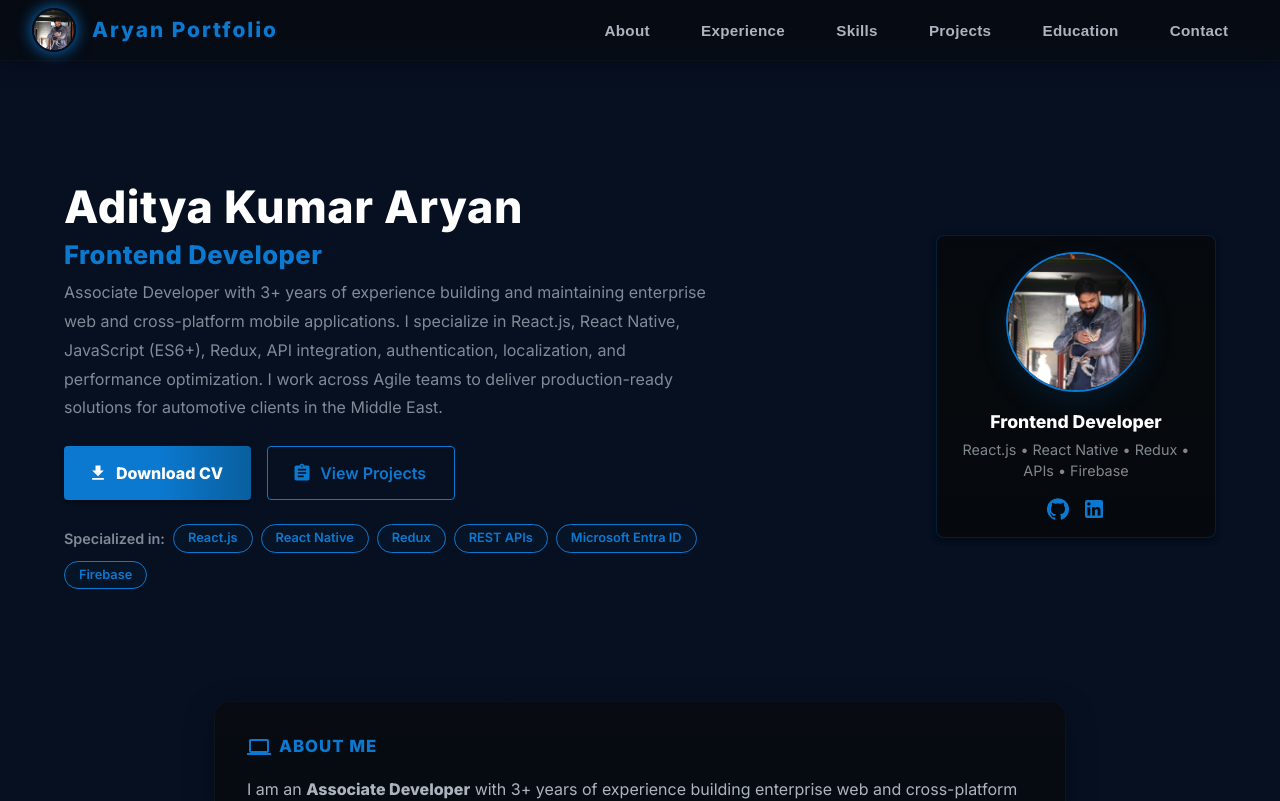
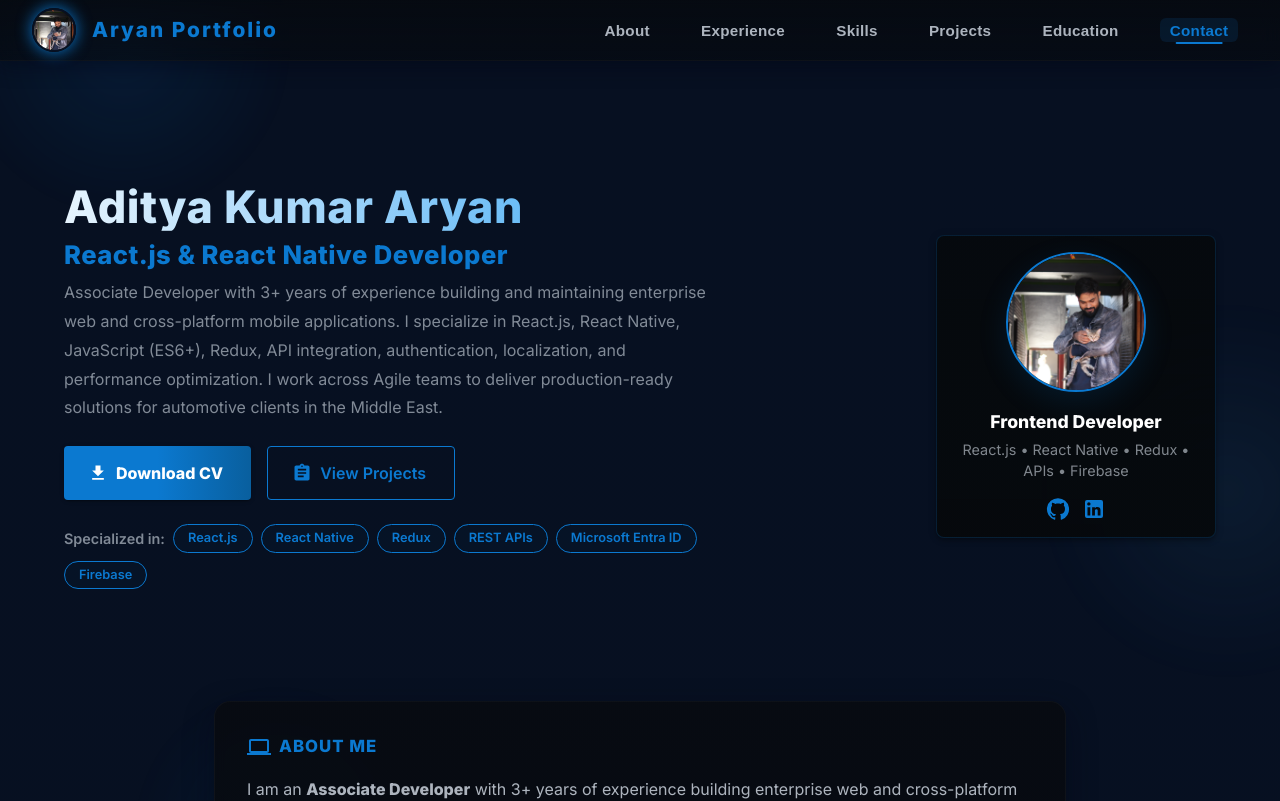
Before and after one commit to Adityaryan7/Portfolio, a React (Create React App) app: page / in a window 1280 px wide. Shown: the top 801 px of the page. Built offline with nearby package versions, Linux system fonts and the light colour scheme.

Commit message:
Update Portfolio.js

```diff
--- a/src/pages/Portfolio/Portfolio.js
+++ b/src/pages/Portfolio/Portfolio.js
@@ -27,6 +27,7 @@ import DownloadIcon from "@mui/icons-material/Download";
 import WorkIcon from "@mui/icons-material/Work";
 import AssignmentIcon from "@mui/icons-material/Assignment";
 import StarIcon from "@mui/icons-material/Star";
+import FormatQuoteIcon from "@mui/icons-material/FormatQuote";
 
 import {
   Box,
@@ -51,14 +52,32 @@ import {
 } from "@mui/material";
 import Drawer from "@mui/material/Drawer";
 import IconButton from "@mui/material/IconButton";
-import { styled } from "@mui/system";
+import { styled, keyframes } from "@mui/system";
 import { motion } from "framer-motion";
 
 const ACCENT = "#0b79d0";
 const ACCENT_DARK = "#095f9e";
+const ACCENT_LIGHT = "#4fb0f5";
 const ACCENT_RGBA = "rgba(11,121,208,0.12)";
 const MUTED = "rgba(230,238,248,0.75)";
 const MUTED_LIGHT = "rgba(230,238,248,0.55)";
+
+const gradientShift = keyframes`
+  0% { background-position: 0% 50%; }
+  50% { background-position: 100% 50%; }
+  100% { background-position: 0% 50%; }
+`;
+
+const floatBlob = keyframes`
+  0%, 100% { transform: translate(0, 0) scale(1); }
+  33% { transform: translate(30px, -40px) scale(1.08); }
+  66% { transform: translate(-20px, 30px) scale(0.95); }
+`;
+
+const shine = keyframes`
+  0% { transform: translateX(-120%) skewX(-15deg); }
+  100% { transform: translateX(220%) skewX(-15deg); }
+`;
 
 const GradientBackground = styled(Box)(({ theme }) => ({
   minHeight: "100vh",
@@ -70,6 +89,7 @@ const GradientBackground = styled(Box)(({ theme }) => ({
   lineHeight: 1.6,
   overflowX: "hidden",
   paddingTop: 88,
+  position: "relative",
   [theme.breakpoints.down("sm")]: {
     paddingTop: 72,
     width: "100vw",
@@ -79,6 +99,39 @@ const GradientBackground = styled(Box)(({ theme }) => ({
     paddingTop: 64,
   },
 }));
+
+const BackgroundGlow = styled(Box)({
+  position: "fixed",
+  inset: 0,
+  zIndex: 0,
+  pointerEvents: "none",
+  overflow: "hidden",
+});
+
+const Blob = styled(Box)(({ top, left, size, color, delay }) => ({
+  position: "absolute",
+  top,
+  left,
+  width: size,
+  height: size,
+  borderRadius: "50%",
+  background: `radial-gradient(circle, ${color} 0%, rgba(0,0,0,0) 70%)`,
+  filter: "blur(10px)",
+  opacity: 0.35,
+  animation: `${floatBlob} 16s ease-in-out infinite`,
+  animationDelay: delay || "0s",
+}));
+
+const ScrollProgressBar = styled(Box)({
+  position: "fixed",
+  top: 0,
+  left: 0,
+  height: 3,
+  background: `linear-gradient(90deg, ${ACCENT}, ${ACCENT_LIGHT})`,
+  zIndex: 1400,
+  transition: "width 0.1s linear",
+  boxShadow: `0 0 12px ${ACCENT}88`,
+});
 
 const GlassNav = styled(Box)(({ theme }) => ({
   position: "fixed",
@@ -87,6 +140,7 @@ const GlassNav = styled(Box)(({ theme }) => ({
   width: "100%",
   zIndex: 1200,
   background: "linear-gradient(180deg, rgba(6,9,14,0.82), rgba(6,9,14,0.6))",
+  backdropFilter: "blur(10px)",
   borderBottom: "1px solid rgba(255,255,255,0.03)",
   display: "flex",
   alignItems: "center",
@@ -101,8 +155,8 @@ const GlassNav = styled(Box)(({ theme }) => ({
   },
 }));
 
-const NavLink = styled("button")(({ theme }) => ({
-  color: MUTED,
+const NavLink = styled("button")(({ theme, active }) => ({
+  color: active ? ACCENT : MUTED,
   margin: theme.spacing(0, 1.25),
   fontWeight: 600,
   textDecoration: "none",
@@ -113,11 +167,24 @@ const NavLink = styled("button")(({ theme }) => ({
   transition: "background 0.14s, color 0.14s, transform 0.12s",
   cursor: "pointer",
   border: "none",
-  background: "transparent",
+  background: active ? ACCENT_RGBA : "transparent",
+  position: "relative",
   "&:hover": {
     background: ACCENT_RGBA,
     color: ACCENT,
     transform: "translateY(-2px)",
+  },
+  "&::after": {
+    content: '""',
+    position: "absolute",
+    left: "50%",
+    bottom: -2,
+    transform: active ? "translateX(-50%) scaleX(1)" : "translateX(-50%) scaleX(0)",
+    width: "60%",
+    height: 2,
+    borderRadius: 2,
+    background: ACCENT,
+    transition: "transform 0.2s ease",
   },
   [theme.breakpoints.down("md")]: {
     margin: theme.spacing(0, 0.8),
@@ -164,6 +231,8 @@ const HeroSection = styled(Box)(({ theme }) => ({
   justifyContent: "center",
   paddingTop: theme.spacing(8),
   paddingBottom: theme.spacing(6),
+  position: "relative",
+  zIndex: 1,
   [theme.breakpoints.up("md")]: {
     paddingTop: theme.spacing(12),
     paddingBottom: theme.spacing(10),
@@ -173,6 +242,15 @@ const HeroSection = styled(Box)(({ theme }) => ({
     paddingBottom: theme.spacing(4),
   },
 }));
+
+const GradientName = styled(Typography)({
+  background: `linear-gradient(90deg, #ffffff, ${ACCENT_LIGHT}, ${ACCENT}, #ffffff)`,
+  backgroundSize: "300% auto",
+  WebkitBackgroundClip: "text",
+  WebkitTextFillColor: "transparent",
+  backgroundClip: "text",
+  animation: `${gradientShift} 6s ease-in-out infinite`,
+});
 
 const GlassCard = styled(Paper)(({ theme }) => ({
   background: "linear-gradient(180deg, rgba(8,10,14,0.78), rgba(6,8,12,0.78))",
@@ -184,6 +262,12 @@ const GlassCard = styled(Paper)(({ theme }) => ({
   minHeight: "120px",
   border: `1px solid rgba(255,255,255,0.03)`,
   padding: theme.spacing(4),
+  position: "relative",
+  zIndex: 1,
+  transition: "border-color 0.25s ease, box-shadow 0.25s ease",
+  "&:hover": {
+    borderColor: `${ACCENT}33`,
+  },
   [theme.breakpoints.down("md")]: {
     padding: theme.spacing(3),
   },
@@ -213,6 +297,25 @@ const projectCardStyles = {
     borderColor: ACCENT_RGBA,
   },
 };
+
+const ShineButton = styled(Button)({
+  position: "relative",
+  overflow: "hidden",
+  "&::before": {
+    content: '""',
+    position: "absolute",
+    top: 0,
+    left: 0,
+    width: "40%",
+    height: "100%",
+    background:
+      "linear-gradient(120deg, rgba(255,255,255,0) 0%, rgba(255,255,255,0.35) 50%, rgba(255,255,255,0) 100%)",
+    transform: "translateX(-120%) skewX(-15deg)",
+  },
+  "&:hover::before": {
+    animation: `${shine} 0.9s ease`,
+  },
+});
 
 const education = [
   {
@@ -378,6 +481,8 @@ const Footer = styled(Box)(({ theme }) => ({
   paddingRight: theme.spacing(2),
   textAlign: "center",
   color: "rgba(255,255,255,0.65)",
+  position: "relative",
+  zIndex: 1,
   [theme.breakpoints.down("sm")]: {
     marginTop: theme.spacing(4),
     paddingTop: theme.spacing(2),
@@ -533,6 +638,11 @@ const ProjectCard = ({ project }) => (
               fontSize: { xs: "0.65rem", sm: "0.75rem" },
               height: "auto",
               padding: "4px 6px",
+              transition: "transform 0.15s, background 0.15s",
+              "&:hover": {
+                transform: "translateY(-2px)",
+                background: `${ACCENT}22`,
+              },
             }}
           />
         ))}
@@ -541,7 +651,7 @@ const ProjectCard = ({ project }) => (
     {(project.demo || project.repo) && (
       <CardActions sx={{ pt: 0, pb: 2, px: 2, gap: 1, flexWrap: "wrap" }}>
         {project.demo && project.demo !== "#" && (
-          <Button
+          <ShineButton
             size="small"
             variant="contained"
             href={project.demo}
@@ -555,7 +665,7 @@ const ProjectCard = ({ project }) => (
             }}
           >
             Live Demo
-          </Button>
+          </ShineButton>
         )}
         {project.repo && project.repo !== "#" && (
           <Button
@@ -586,13 +696,24 @@ const ProjectCard = ({ project }) => (
 // TestimonialCard Component
 const TestimonialCard = ({ quote, author, role }) => (
   <Paper
+    component={motion.div}
+    whileHover={{ y: -6 }}
     sx={{
       p: { xs: 2, sm: 3 },
       background: "rgba(255,255,255,0.02)",
       borderRadius: 2,
       border: `1px solid ${ACCENT}22`,
+      height: "100%",
+      display: "flex",
+      flexDirection: "column",
+      transition: "box-shadow 0.2s",
+      "&:hover": {
+        boxShadow: `0 14px 34px ${ACCENT}1f`,
+        borderColor: `${ACCENT}55`,
+      },
     }}
   >
+    <FormatQuoteIcon sx={{ color: `${ACCENT}66`, fontSize: 28, mb: 0.5 }} />
     <Box display="flex" gap={0.5} mb={1}>
       {[...Array(5)].map((_, i) => (
         <StarIcon
@@ -605,9 +726,10 @@ const TestimonialCard = ({ quote, author, role }) => (
       variant="body2"
       sx={{
         color: MUTED_LIGHT,
-        mb: 1,
+        mb: 1.5,
         fontStyle: "italic",
         fontSize: { xs: "0.85rem", sm: "0.9rem" },
+        flex: 1,
       }}
     >{`"${quote}"`}</Typography>
     <Typography
@@ -711,6 +833,15 @@ const skillsData = [
   },
 ];
 
+const NAV_SECTIONS = [
+  "about",
+  "experience",
+  "skills",
+  "projects",
+  "education",
+  "contact",
+];
+
 class Portfolio extends Component {
   constructor(props) {
     super(props);
@@ -718,6 +849,8 @@ class Portfolio extends Component {
       showScroll: false,
       typewriterText: "",
       mobileNavOpen: false,
+      scrollProgress: 0,
+      activeSection: "about",
       formData: {
         name: "",
         email: "",
@@ -753,7 +886,20 @@ class Portfolio extends Component {
 
   handleScroll = () => {
     const scrollTop = window.scrollY;
-    this.setState({ showScroll: scrollTop > 200 });
+    const docHeight =
+      document.documentElement.scrollHeight - window.innerHeight;
+    const scrollProgress = docHeight > 0 ? (scrollTop / docHeight) * 100 : 0;
+
+    let activeSection = this.state.activeSection;
+    for (let i = NAV_SECTIONS.length - 1; i >= 0; i -= 1) {
+      const el = document.getElementById(NAV_SECTIONS[i]);
+      if (el && el.getBoundingClientRect().top <= 160) {
+        activeSection = NAV_SECTIONS[i];
+        break;
+      }
+    }
+
+    this.setState({ showScroll: scrollTop > 200, scrollProgress, activeSection });
   };
 
   scrollToSection = (id) => {
@@ -914,7 +1060,8 @@ class Portfolio extends Component {
 
   render() {
     const resumeURL = `${process.env.PUBLIC_URL}/AKAryan_Resume_Frontend_Dev.pdf`;
-    const { formData, formStatus, showSnackbar } = this.state;
+    const { formData, formStatus, showSnackbar, activeSection, scrollProgress } =
+      this.state;
     const animatedSection = (id, title, content, isLast = false) => (
       <Box
         id={id}
@@ -945,6 +1092,26 @@ class Portfolio extends Component {
 
     return (
       <GradientBackground>
+        <ScrollProgressBar sx={{ width: `${scrollProgress}%` }} />
+
+        <BackgroundGlow>
+          <Blob top="-80px" left="-60px" size="320px" color={`${ACCENT}55`} />
+          <Blob
+            top="40vh"
+            left="80vw"
+            size="380px"
+            color={`${ACCENT_LIGHT}33`}
+            delay="4s"
+          />
+          <Blob
+            top="85vh"
+            left="10vw"
+            size="300px"
+            color={`${ACCENT}33`}
+            delay="8s"
+          />
+        </BackgroundGlow>
+
         <GlassNav>
           <Box
             display="flex"
@@ -984,42 +1151,16 @@ class Portfolio extends Component {
             </Typography>
           </Box>
           <NavLinksBox>
-            <NavLink
-              aria-label="About section"
-              onClick={() => this.scrollToSection("about")}
-            >
-              About
-            </NavLink>
-            <NavLink
-              aria-label="Experience section"
-              onClick={() => this.scrollToSection("experience")}
-            >
-              Experience
-            </NavLink>
-            <NavLink
-              aria-label="Skills section"
-              onClick={() => this.scrollToSection("skills")}
-            >
-              Skills
-            </NavLink>
-            <NavLink
-              aria-label="Projects section"
-              onClick={() => this.scrollToSection("projects")}
-            >
-              Projects
-            </NavLink>
-            <NavLink
-              aria-label="Education section"
-              onClick={() => this.scrollToSection("education")}
-            >
-              Education
-            </NavLink>
-            <NavLink
-              aria-label="Contact section"
-              onClick={() => this.scrollToSection("contact")}
-            >
-              Contact
-            </NavLink>
+            {NAV_SECTIONS.map((id) => (
+              <NavLink
+                key={id}
+                aria-label={`${id} section`}
+                active={activeSection === id ? 1 : 0}
+                onClick={() => this.scrollToSection(id)}
+              >
+                {id.charAt(0).toUpperCase() + id.slice(1)}
+              </NavLink>
+            ))}
           </NavLinksBox>
           <MobileMenuButton
             edge="end"
@@ -1067,24 +1208,15 @@ class Portfolio extends Component {
                   <CloseIcon />
                 </IconButton>
               </Box>
-              <NavLink onClick={() => this.handleMobileNavClick("about")}>
-                About
-              </NavLink>
-              <NavLink onClick={() => this.handleMobileNavClick("experience")}>
-                Experience
-              </NavLink>
-              <NavLink onClick={() => this.handleMobileNavClick("skills")}>
-                Skills
-              </NavLink>
-              <NavLink onClick={() => this.handleMobileNavClick("projects")}>
-                Projects
-              </NavLink>
-              <NavLink onClick={() => this.handleMobileNavClick("education")}>
-                Education
-              </NavLink>
-              <NavLink onClick={() => this.handleMobileNavClick("contact")}>
-                Contact
-              </NavLink>
+              {NAV_SECTIONS.map((id) => (
+                <NavLink
+                  key={id}
+                  active={activeSection === id ? 1 : 0}
+                  onClick={() => this.handleMobileNavClick(id)}
+                >
+                  {id.charAt(0).toUpperCase() + id.slice(1)}
+                </NavLink>
+              ))}
             </MobileDrawerNav>
           </Drawer>
         </GlassNav>
@@ -1106,11 +1238,10 @@ class Portfolio extends Component {
                 alignItems="center"
               >
                 <Grid item xs={12} md={7}>
-                  <Typography
+                  <GradientName
                     variant="h2"
                     fontWeight={800}
                     sx={{
-                      color: "#fff",
                       fontSize: { xs: "1.6rem", sm: "2rem", md: "2.8rem" },
                       letterSpacing: 0.6,
                       mb: 1,
@@ -1118,7 +1249,7 @@ class Portfolio extends Component {
                     }}
                   >
                     Aditya Kumar Aryan
-                  </Typography>
+                  </GradientName>
 
                   <Typography
                     variant="h4"
@@ -1128,9 +1259,25 @@ class Portfolio extends Component {
                       fontSize: { xs: "1rem", sm: "1.3rem", md: "1.6rem" },
                       mb: 1,
                       letterSpacing: 0.5,
+                      minHeight: { xs: "1.4em", md: "1.2em" },
                     }}
                   >
-                    Frontend Developer
+                    {this.state.typewriterText}
+                    <Box
+                      component="span"
+                      sx={{
+                        display: "inline-block",
+                        width: "2px",
+                        height: "1em",
+                        background: ACCENT,
+                        ml: 0.5,
+                        verticalAlign: "middle",
+                        animation: "blink 1s step-end infinite",
+                        "@keyframes blink": {
+                          "50%": { opacity: 0 },
+                        },
+                      }}
+                    />
                   </Typography>
 
                   <Typography
@@ -1157,7 +1304,7 @@ class Portfolio extends Component {
                     flexWrap="wrap"
                     mb={3}
                   >
-                    <Button
+                    <ShineButton
                       variant="contained"
                       href={resumeURL}
                       download="AKAryan_Resume_Frontend_Dev.pdf"
@@ -1181,7 +1328,7 @@ class Portfolio extends Component {
                       }}
                     >
                       Download CV
-                    </Button>
+                    </ShineButton>
                     <Button
                       variant="outlined"
                       onClick={() => this.scrollToSection("projects")}
@@ -1249,6 +1396,11 @@ class Portfolio extends Component {
                           },
                           height: "auto",
                           padding: "3px 6px",
+                          transition: "transform 0.15s, background 0.15s",
+                          "&:hover": {
+                            transform: "translateY(-2px)",
+                            background: `${ACCENT}1f`,
+                          },
                         }}
                       />
                     ))}
@@ -1275,6 +1427,11 @@ class Portfolio extends Component {
                         border: `1px solid ${ACCENT}33`,
                         width: { xs: 220, sm: 240, md: 280 },
                         textAlign: "center",
+                        transition: "transform 0.25s, box-shadow 0.25s",
+                        "&:hover": {
+                          transform: "translateY(-4px)",
+                          boxShadow: `0 16px 40px ${ACCENT}2e`,
+                        },
                       }}
                     >
                       <Avatar
@@ -1368,6 +1525,8 @@ class Portfolio extends Component {
             pt: { xs: 2, sm: 3, md: 4 },
             pb: 6,
             px: { xs: 1, sm: 2, md: 3 },
+            position: "relative",
+            zIndex: 1,
           }}
         >
           {/* About Section */}
@@ -1445,6 +1604,11 @@ class Portfolio extends Component {
                       borderRadius: 2,
                       border: `1px solid ${ACCENT}22`,
                       height: "100%",
+                      transition: "border-color 0.2s, box-shadow 0.2s",
+                      "&:hover": {
+                        borderColor: `${ACCENT}55`,
+                        boxShadow: `0 10px 26px ${ACCENT}14`,
+                      },
                     }}
                   >
                     <Box display="flex" alignItems="center" gap={1} mb={2}>
@@ -1482,6 +1646,11 @@ class Portfolio extends Component {
                             fontSize: { xs: "0.65rem", sm: "0.75rem" },
                             height: "auto",
                             padding: "4px 6px",
+                            transition: "transform 0.15s, background 0.15s",
+                            "&:hover": {
+                              transform: "translateY(-2px)",
+                              background: `${ACCENT}22`,
+                            },
                           }}
                         />
                       ))}
@@ -1503,6 +1672,22 @@ class Portfolio extends Component {
               {projects.map((project) => (
                 <Grid item xs={12} sm={6} key={project.title}>
                   <ProjectCard project={project} />
+                </Grid>
+              ))}
+            </Grid>,
+          )}
+
+          {/* Testimonials Section */}
+          {animatedSection(
+            "testimonials",
+            <Box display="flex" alignItems="center" gap={1}>
+              <StarIcon sx={{ color: ACCENT, fontSize: { xs: 20, sm: 24 } }} />
+              <span>What People Say</span>
+            </Box>,
+            <Grid container spacing={{ xs: 2, sm: 2.5, md: 3 }}>
+              {testimonials.map((t, i) => (
+                <Grid item xs={12} sm={6} key={i}>
+                  <TestimonialCard {...t} />
                 </Grid>
               ))}
             </Grid>,
@@ -1630,10 +1815,10 @@ class Portfolio extends Component {
                       "& .MuiOutlinedInput-root": {
                         color: MUTED,
                         fontSize: { xs: "0.9rem", sm: "1rem" },
-                        backgroundColor: "transparent", // ✅ remove blue bg
+                        backgroundColor: "transparent",
 
                         "& input": {
-                          backgroundColor: "transparent", // ✅ important
+                          backgroundColor: "transparent",
                         },
 
                         "& fieldset": {
@@ -1674,10 +1859,10 @@ class Portfolio extends Component {
                       "& .MuiOutlinedInput-root": {
                         color: MUTED,
                         fontSize: { xs: "0.9rem", sm: "1rem" },
-                        backgroundColor: "transparent", // ✅ remove blue bg
+                        backgroundColor: "transparent",
 
                         "& input": {
-                          backgroundColor: "transparent", // ✅ important
+                          backgroundColor: "transparent",
                         },
 
                         "& fieldset": {
@@ -1719,10 +1904,10 @@ class Portfolio extends Component {
                       "& .MuiOutlinedInput-root": {
                         color: MUTED,
                         fontSize: { xs: "0.9rem", sm: "1rem" },
-                        backgroundColor: "transparent", // ✅ remove blue bg
+                        backgroundColor: "transparent",
 
                         "& input": {
-                          backgroundColor: "transparent", // ✅ important
+                          backgroundColor: "transparent",
                         },
 
                         "& fieldset": {
@@ -1745,7 +1930,7 @@ class Portfolio extends Component {
                       },
                     }}
                   />
-                  <Button
+                  <ShineButton
                     variant="contained"
                     type="submit"
                     disabled={formStatus.loading}
@@ -1773,7 +1958,7 @@ class Portfolio extends Component {
                     }}
                   >
                     {formStatus.loading ? "Sending..." : "Send Message"}
-                  </Button>
+                  </ShineButton>
                 </Stack>
               </Grid>
               <Grid item xs={12} md={6}>
```
